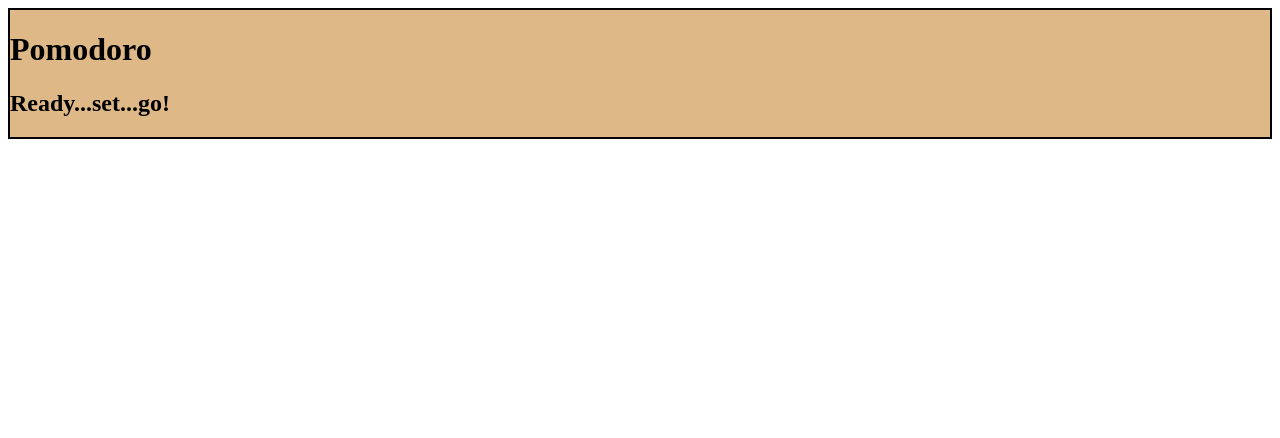
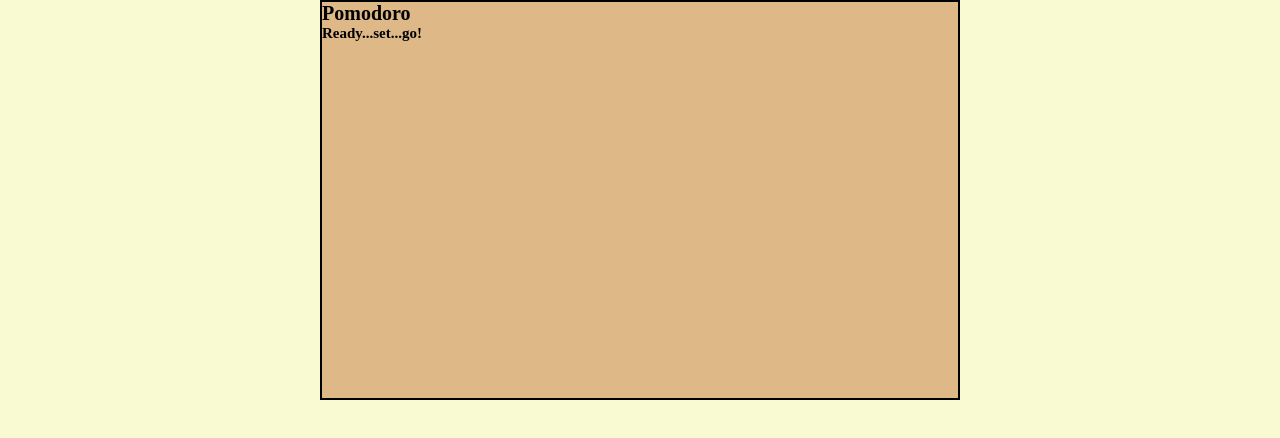
Before and after one commit to jalridley/palmodoro, a React (Create React App) app: page / in a window 1280 px wide. Shown: the top 438 px of the page. Built offline with nearby package versions, Linux system fonts and the light colour scheme.

Commit message:
basic global and container scss

```diff
--- a/src/components/App.scss
+++ b/src/components/App.scss
@@ -1,4 +1,25 @@
+// for all global scss
+*,
+*::before,
+*::after {
+    margin: 0;
+    padding: 0;
+    box-sizing: inherit; // inherits from html below
+}
+
+html {
+    box-sizing: border-box;
+    font-size: 62.5%; // 1rem=10px (10px/16px = 62.5)
+}
+
+body {
+    background-color: lightgoldenrodyellow;
+}
+
 .container {
+    max-width: 50%;
+    height: 40rem;
+    margin: auto;
     border: 2px solid black;
     background-color: burlywood;
 }
--- a/src/sass/_base.scss
+++ /dev/null
@@ -1 +0,0 @@
-// for all global scss
--- a/src/sass/main.scss
+++ b/src/sass/main.scss
@@ -1,2 +1 @@
 // for all sass imports
-@use 'base';
```
